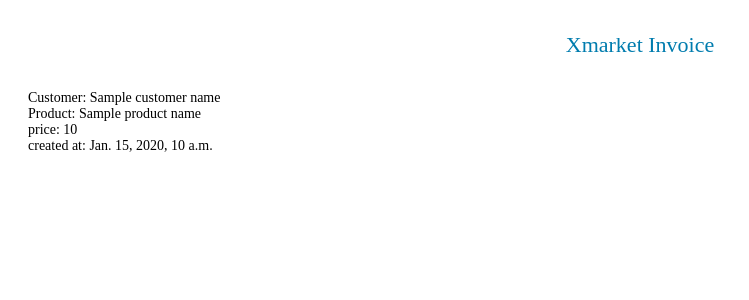
After one commit to AmiraAbdelhalim/supermarket, a Django app: template supermarket_app/template/pdf/invoice_pdf.html in a window 1280 px wide. The commit adds this page. Shown: the top 300 px of the page, without its empty margins (0-749 px from the left). Run offline with Django 3.2, Linux system fonts and the light colour scheme; the template is opened without the code that fills it: most values are stand-ins (such as "Sample title", 1, 10 or a date in 2020).

Commit message:
invoice pdf

```diff
--- a/supermarket_app/template/invoice.html
+++ b/supermarket_app/template/invoice.html
@@ -19,7 +19,7 @@
                     <th scope="row">{{invoice.id}}</th>
                     <td>{{invoice.customer_id.name}}</td>
                     <td>{{invoice.product_id.name}}</td>
-                    <td><a href="#">View</a></td>
+                    <td><a href="/pdf/{{invoice.id}}">View</a></td>
                 </tr>
             {% endfor %}
         </tbody>
--- /dev/null
+++ b/supermarket_app/template/pdf/invoice_pdf.html
@@ -0,0 +1,55 @@
+<!DOCTYPE HTML PUBLIC "-//W3C//DTD HTML 4.01 Transitional//EN" "http://www.w3.org/TR/html4/loose.dtd">
+<html>
+    <head>
+        <title>Title</title>
+        <style type="text/css">
+            body {
+                font-weight: 200;
+                font-size: 14px;
+            }
+            .header {
+                font-size: 20px;
+                font-weight: 100;
+                text-align: center;
+                color: #007cae;
+            }
+            .title {
+                font-size: 22px;
+                font-weight: 100;
+               /* text-align: right;*/
+               padding: 10px 20px 0px 20px;
+            }
+            .title span {
+                color: #007cae;
+            }
+            .details {
+                padding: 10px 20px 0px 20px;
+                text-align: left !important;
+                /*margin-left: 40%;*/
+            }
+            .hrItem {
+                border: none;
+                height: 1px;
+                /* Set the hr color */
+                color: #333; /* old IE */
+                background-color: #fff; /* Modern Browsers */
+            }
+        </style>
+    </head>
+    <body>
+        <div class='wrapper'>
+            <div class='header'>
+                <p class='title'>Xmarket Invoice</p>
+            </div>
+        <div>
+        <div class='details'>
+            Customer: {{customer_name}} <br/>
+            Product:  {{product_name}}<br/>
+            price: {{price}}<br/>
+            created at: {{date}}
+            <hr class='hrItem' />
+        </div>
+
+    </div>
+    </body>
+</html>
--- a/supermarket_app/urls.py
+++ b/supermarket_app/urls.py
@@ -9,6 +9,8 @@
     path('customers/', views.CustomerList, name='customers'),
     path('products/', views.ProductList, name='products'),
     path('invoices/', views.InvoiceList, name='invoices'),
+    path('invoices/pdf/<id>', views.GeneratePdf.as_view(), name='invoice_pdf'),
+
 
 
 ]
```
Also changed, not shown: supermarket_app/utils.py (added, +14 -0 lines), supermarket_app/views.py (+20 -0 lines).
